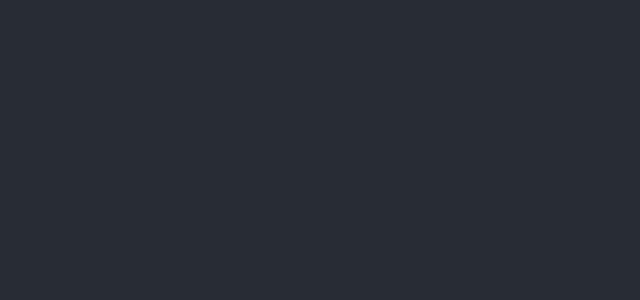
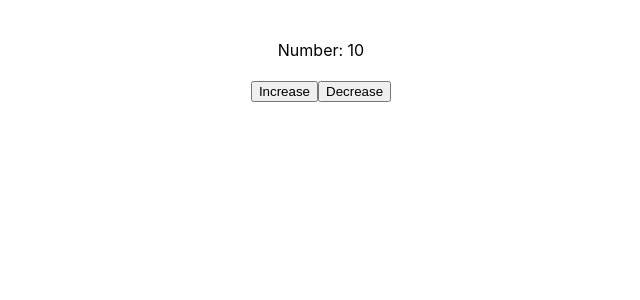
Before and after one commit to tonykieling/redux-step-by-step, a React (Create React App) app in the folder v3/: page / in a window 1280 px wide. Shown: the top 300 px of the page, without its empty margins (319-959 px from the left). Built offline with nearby package versions, Linux system fonts and the light colour scheme.

Commit message:
simple increase and decrease working without redux

```diff
--- a/v3/src/App.js
+++ b/v3/src/App.js
@@ -1,14 +1,35 @@
-import React from 'react';
+import React, { Component } from 'react';
 import './App.css';
 
-function App() {
-  return (
-    <div className="App">
-      <header className="App-header">
+class App extends Component {
+  state = {
+    number:10
+  }
 
-      </header>
-    </div>
-  );
+  add = () => {
+    this.setState({
+      number: this.state.number + 1
+    })
+  }
+
+  sub = () => {
+    this.setState({
+      number: this.state.number - 1
+    })
+  }
+
+  render() {
+    return (
+      <div className="App">
+      <div> <br /> <br />
+      Number: <span> { this.state.number } </span> <br /> <br />
+        <button onClick={this.add}>Increase</button>
+        <button onClick={this.sub}>Decrease</button>
+      </div>
+
+      </div>
+    );
+  }
 }
 
 export default App;
```
